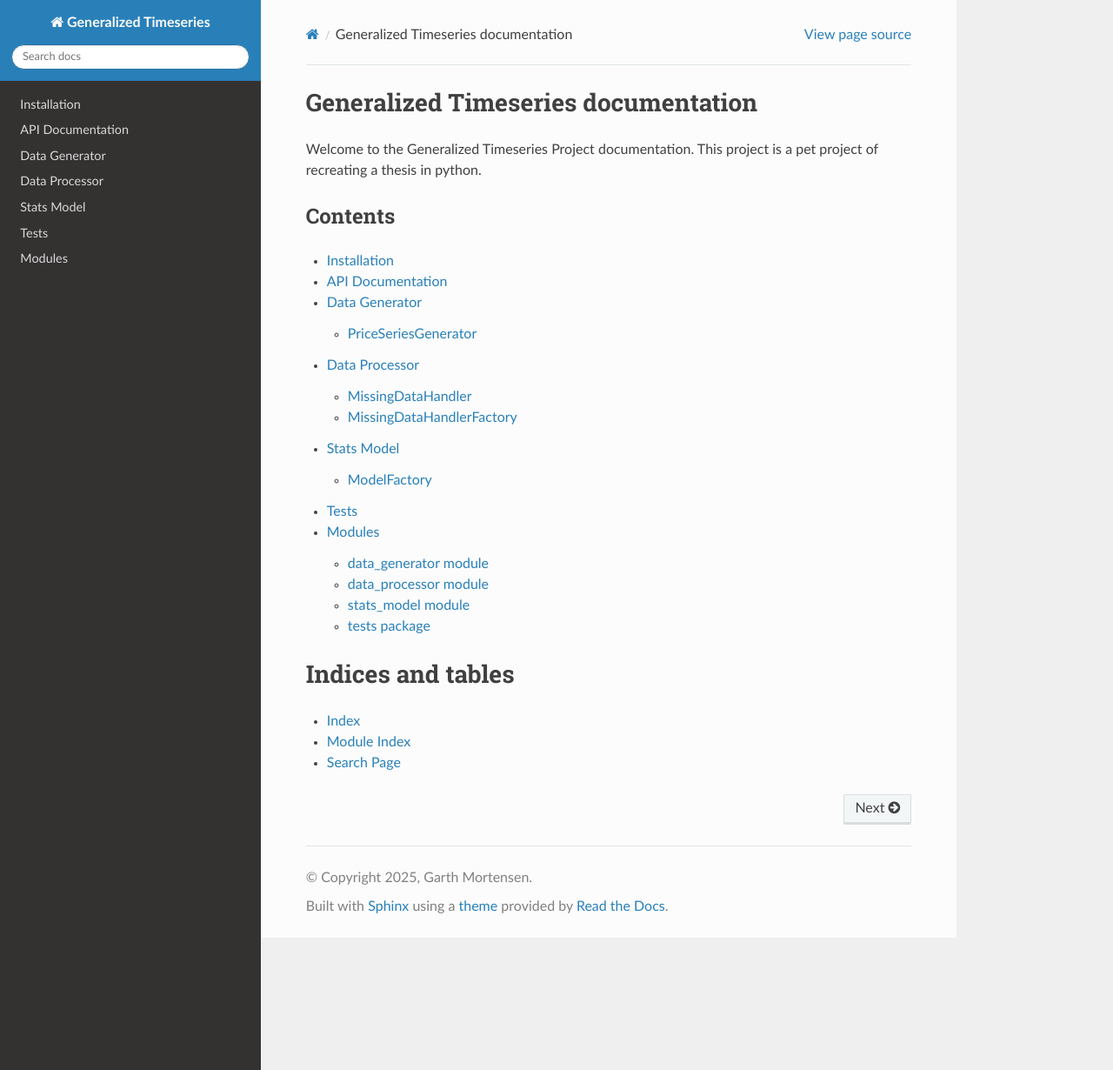
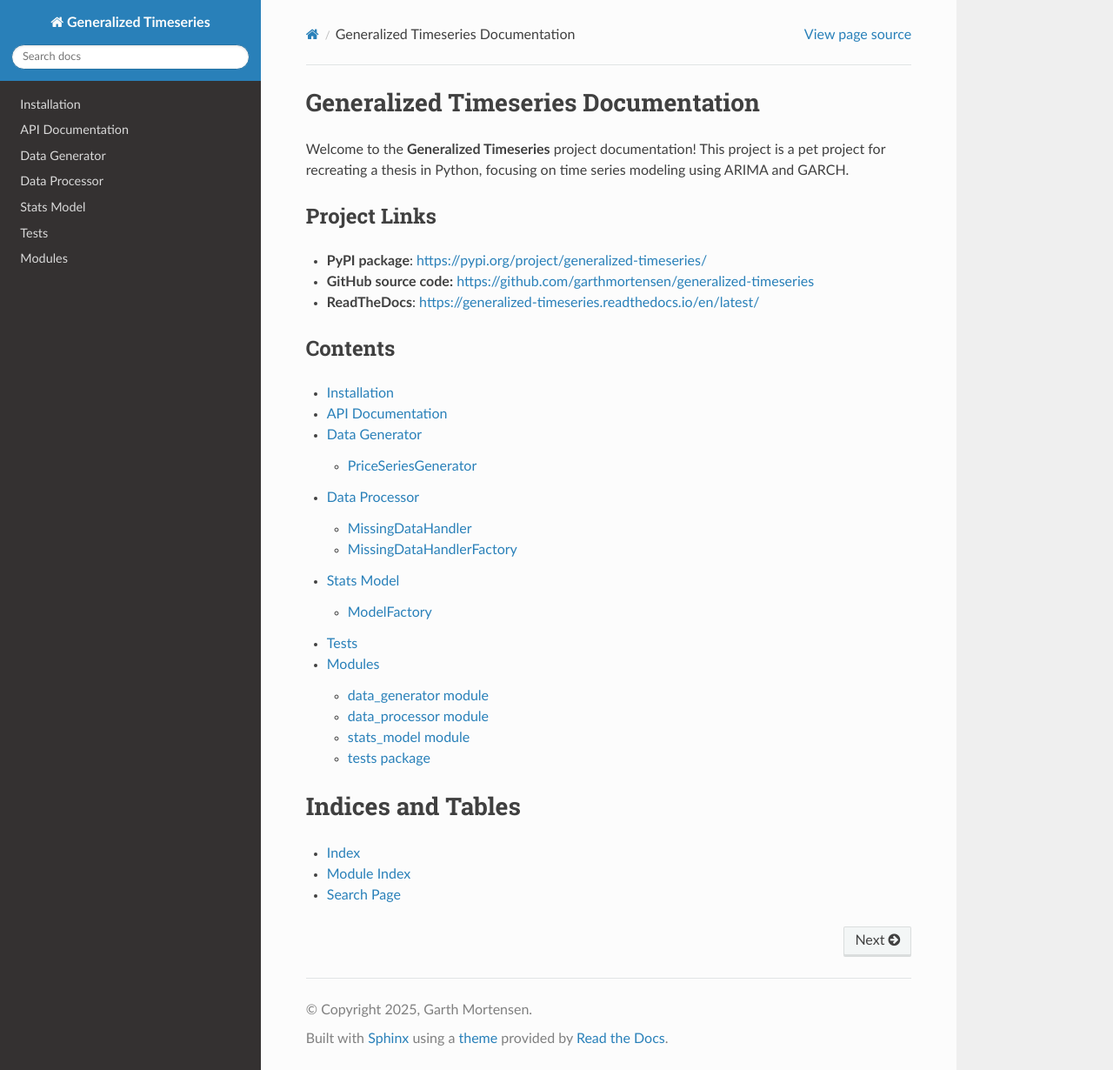
Before and after one commit to garthmortensen/timeseries-compute, a Sphinx documentation site: the page built from docs/source/index.rst, in a window 1280 px wide and 1230 px high. Shown: the whole window at 87% size. Built offline with Sphinx 7.4.7 and the Read the Docs theme 3.1.0, drawn with Linux system fonts in a browser that asks for light colours.

Commit message:
Docs: Add hyperlinks

```diff
--- a/docs/source/index.rst
+++ b/docs/source/index.rst
@@ -3,10 +3,17 @@
    You can adapt this file completely to your liking, but it should at least
    contain the root `toctree` directive.
 
-Generalized Timeseries documentation
+Generalized Timeseries Documentation
 ====================================
 
-Welcome to the Generalized Timeseries Project documentation. This project is a pet project of recreating a thesis in python.
+Welcome to the **Generalized Timeseries** project documentation!
+This project is a pet project for recreating a thesis in Python, focusing on time series modeling using ARIMA and GARCH.
+
+Project Links
+-------------
+- **PyPI package**: `<https://pypi.org/project/generalized-timeseries/>`_
+- **GitHub source code:** `<https://github.com/garthmortensen/generalized-timeseries>`_
+- **ReadTheDocs**: `<https://generalized-timeseries.readthedocs.io/en/latest/>`_
 
 Contents
 --------
@@ -18,7 +25,7 @@ Contents
    api
    modules
 
-Indices and tables
+Indices and Tables
 ==================
 
 * :ref:`genindex`
```
Also changed, not shown: README.md (+13 -1 lines).
